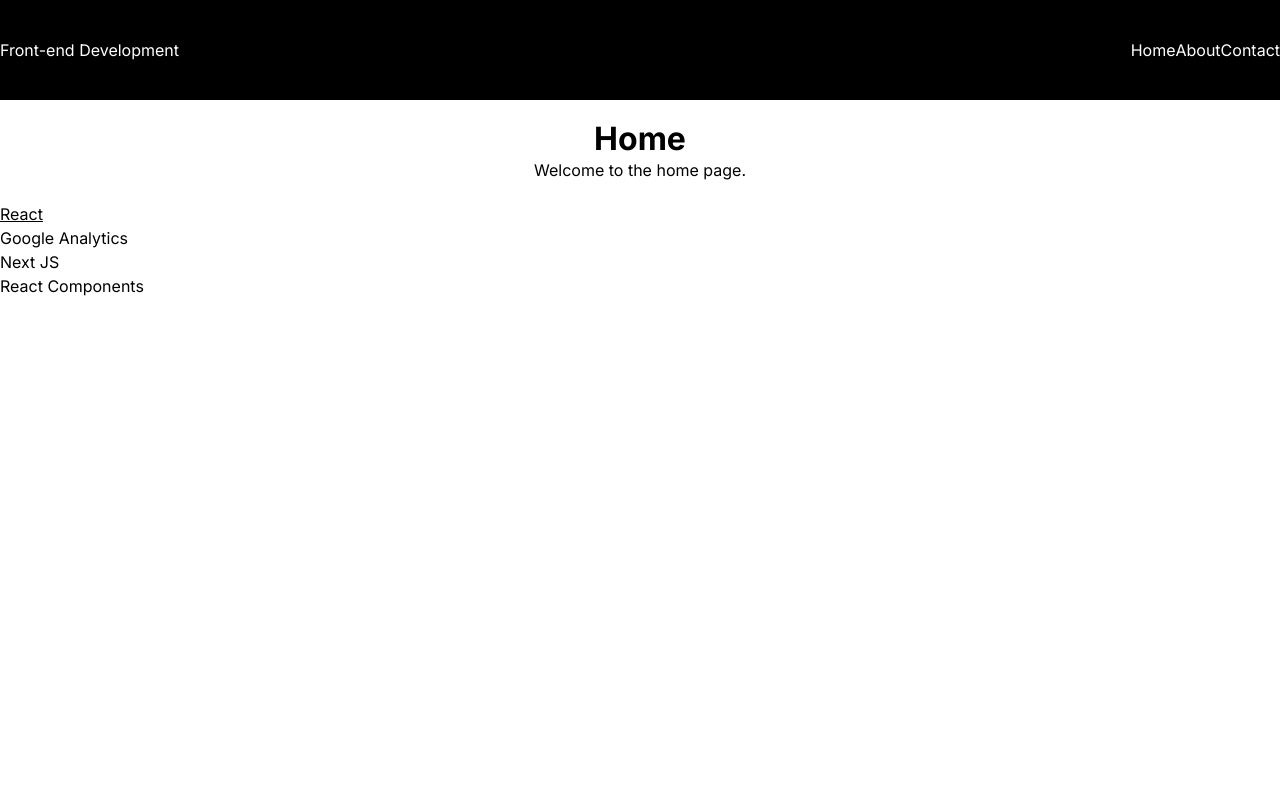
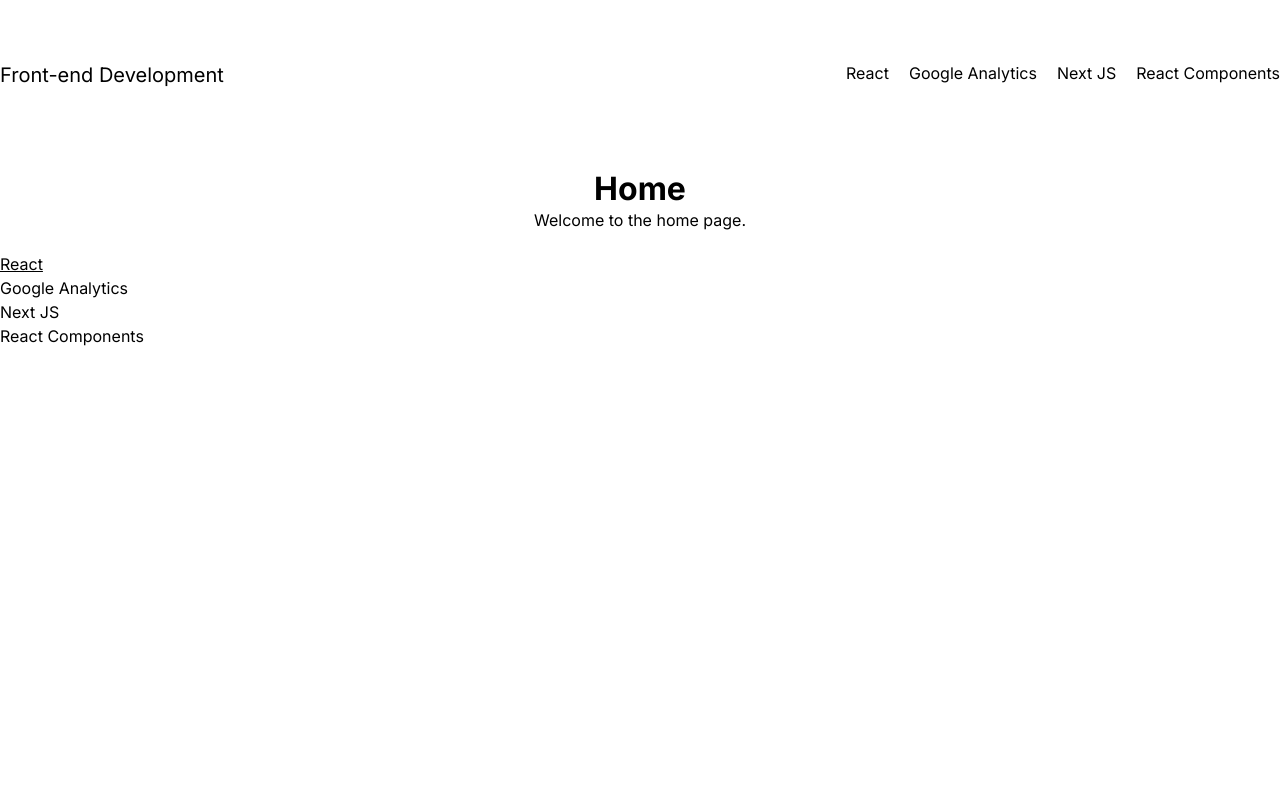
Before and after one commit to ammojest/front-end-development, a Next.js app: page / in a window 1280 px wide. Shown: the top 800 px of the page. Built offline with nearby package versions, Linux system fonts and the light colour scheme.

Commit message:
update: adds scroll effect to header

```diff
--- a/src/app/components/Header.tsx
+++ b/src/app/components/Header.tsx
@@ -1,20 +1,55 @@
+"use client";
 import Link from "next/link";
-import React from "react";
+import React, { useEffect, useState } from "react";
 
 export const Header = () => {
+  const [scrolling, setScrolling] = useState(false);
+
+  useEffect(() => {
+    window.addEventListener("scroll", handleScroll);
+    return () => window.removeEventListener("scroll", handleScroll);
+  }, []);
+
+  const handleScroll = () => {
+    if (window.scrollY > 20) {
+      setScrolling(true);
+    } else {
+      setScrolling(false);
+    }
+  };
+
   return (
-    <header>
-      <div className="flex w-full bg-black text-white h-[100px] justify-between items-center">
-        <div className="flex">
-          <Link href="/">Front-end Development</Link>
+    <header
+      className={`sticky top-0 left-0 z-50 ease-in-out duration-1000 ${
+        scrolling ? "bg-gray-800" : "bg-transparent"
+      }`}
+    >
+      <div
+        className={`flex w-full ${
+          scrolling ? "text-white h-[100px]" : "text-black h-[150px]"
+        }  justify-center items-center`}
+      >
+        <div className="flex w-full max-w-7xl justify-between">
+          <Link href="/">
+            <h2 className="text-xl fonnt-bold">Front-end Development</h2>
+          </Link>
+          <div className="flex">
+            <ul className="flex space-x-5">
+              <li className="hover:underline underline-offset-4">
+                <Link href="/guides/react">React</Link>
+              </li>
+              <li className="hover:underline underline-offset-4">
+                <Link href="/guides/google-analytics">Google Analytics</Link>
+              </li>
+              <li className="hover:underline underline-offset-4">
+                <Link href="/guides/next">Next JS</Link>
+              </li>
+              <li className="hover:underline underline-offset-4">
+                <Link href="/guides/react/components">React Components</Link>
+              </li>
+            </ul>
+          </div>
         </div>
-        <nav className="flex">
-          <ul className="flex">
-            <li>Home</li>
-            <li>About</li>
-            <li>Contact</li>
-          </ul>
-        </nav>
       </div>
     </header>
   );
```
